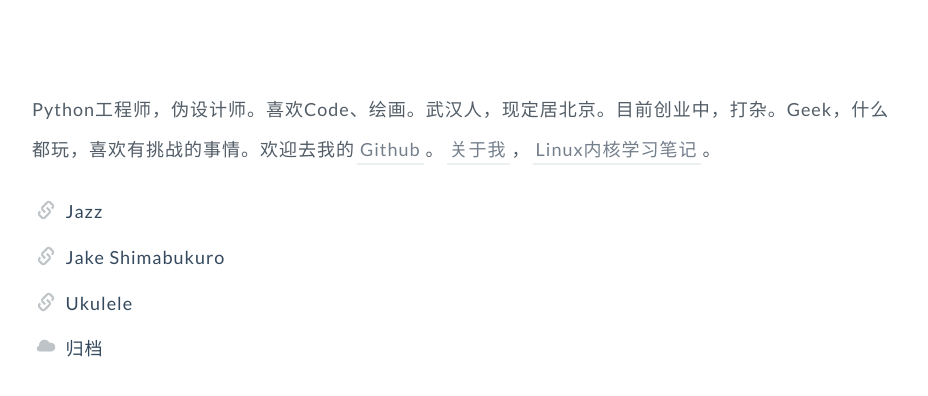
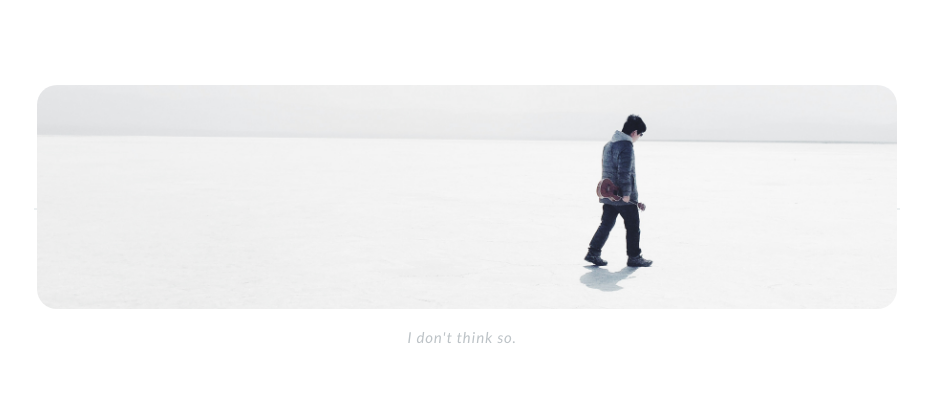
Before and after one commit to GuoJing/blog, a Jekyll site: the page built from index.html, in a window 1280 px wide. Shown: the top 396 px of the page, without its empty margins (178-1106 px from the left). Built offline with Jekyll 4.4.1, drawn with Linux system fonts in a browser that asks for light colours.

Commit message:
auto commit

```diff
--- a/index.html
+++ b/index.html
@@ -4,20 +4,12 @@ title: GuoJing's Blog|只要心还跳
 ---
 
 <div class="posts home">
-    <div class="content">
-        <p>
-        Python工程师，伪设计师。喜欢Code、绘画。武汉人，现定居北京。目前创业中，打杂。Geek，什么都玩，喜欢有挑战的事情。欢迎去我的<a href="http://github.com/GuoJing" target="_blank ">Github</a>。<a href="/about">关于我</a>，<a href="/linux-kernel-architecture/">Linux内核学习笔记</a>。</p>
+    <div class="content indeximg">
+        <p class="center">
+            <a href="/archive">
+            <img src="/images/icons/me.jpg"/>
+            </a>
+        </p>
+        <p class="center"> I don't think so. </p>
     </div>
 </div>
-
-{% for post in site.posts %}
-{% if forloop.index == 1 %}
-    <div class="title justtitle newpost"><span class="glyphicon glyphicon-link"></span> <a href="{{ post.url }}">{{ post.title }}</a></div>
-{% else %}
-    {% if forloop.index <= 3 %}
-    <div class="title justtitle"><span class="glyphicon glyphicon-link"></span> <a href="{{ post.url }}">{{ post.title }}</a></div>
-    {% endif %}
-{% endif %}
-{% endfor %}
-
-<div class="title justtitle"><span class="glyphicon glyphicon-cloud"></span> <a href="/archive">归档</a></div>
--- a/style/style.css
+++ b/style/style.css
@@ -535,6 +535,10 @@ img {
   margin-right: 5px;
 }
 
+.indeximg img{
+  border-radius: 20px;;
+}
+
 .newpost span{
   color: #BDC3C7;
 }
```
Also changed, not shown: images/icons/me.jpg (added).
